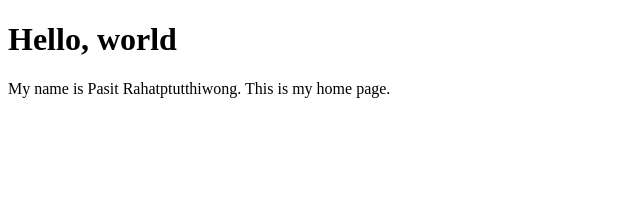
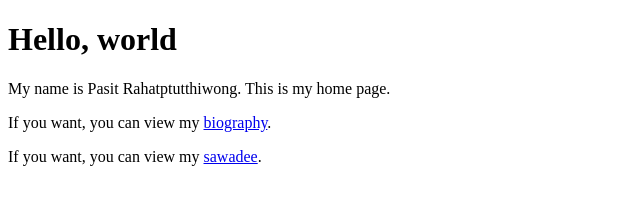
Before and after one commit to BoomPasit/223-homepage, a plain HTML site: page index.html in a window 1280 px wide. Shown: the whole page, without its empty margins (0-640 px from the left). Drawn offline with Linux system fonts and the light colour scheme.

Commit message:
update all

```diff
--- a/index.html
+++ b/index.html
@@ -6,6 +6,12 @@
     <p>
         My name is Pasit Rahatptutthiwong. This is my home page.
     </p>
+    <p>
+        If you want, you can view my <a href="bio.html">biography</a>.
+    </p>
+    <p>
+        If you want, you can view my <a href="sawadee.html">sawadee</a>.
+    </p>
 </body>
 
 </html>
```
Also changed, not shown: bio.html (+3 -0 lines).
